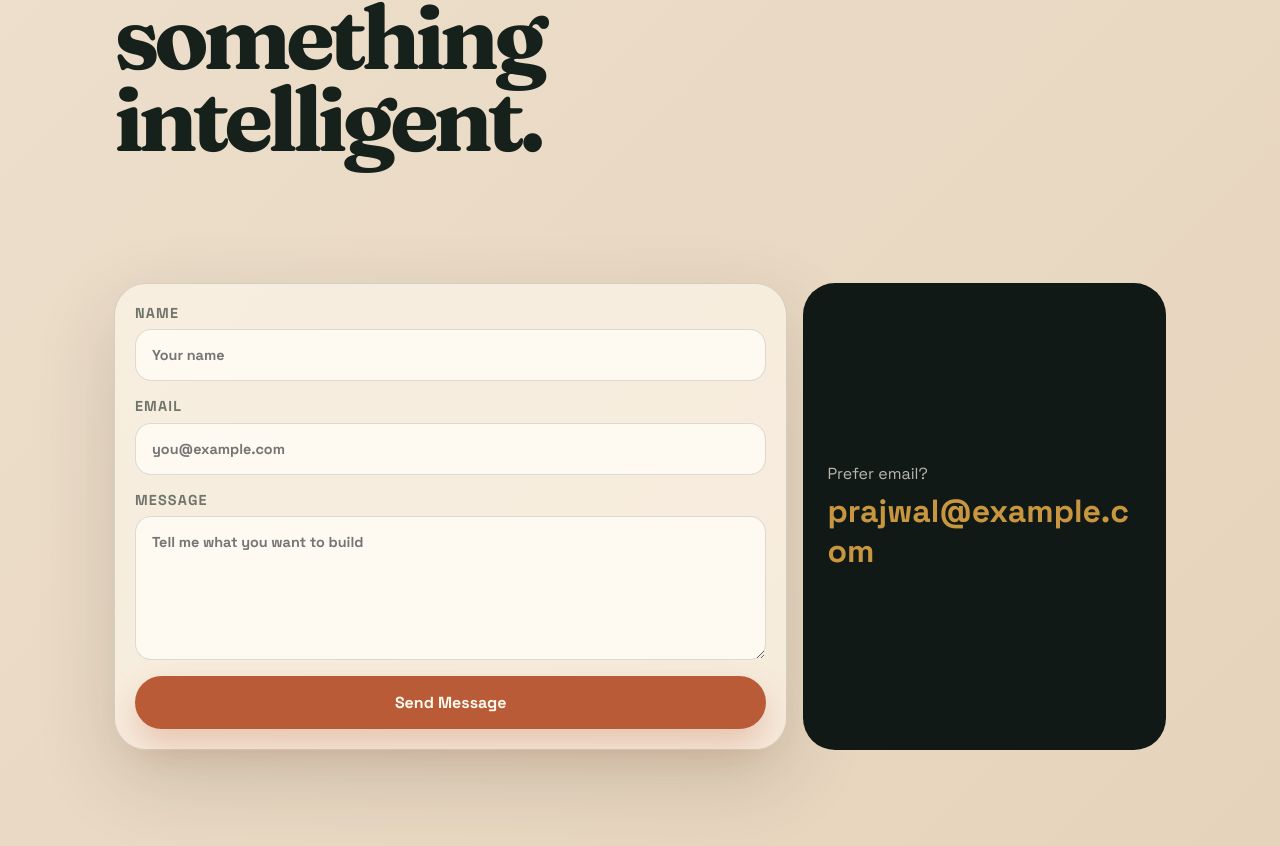
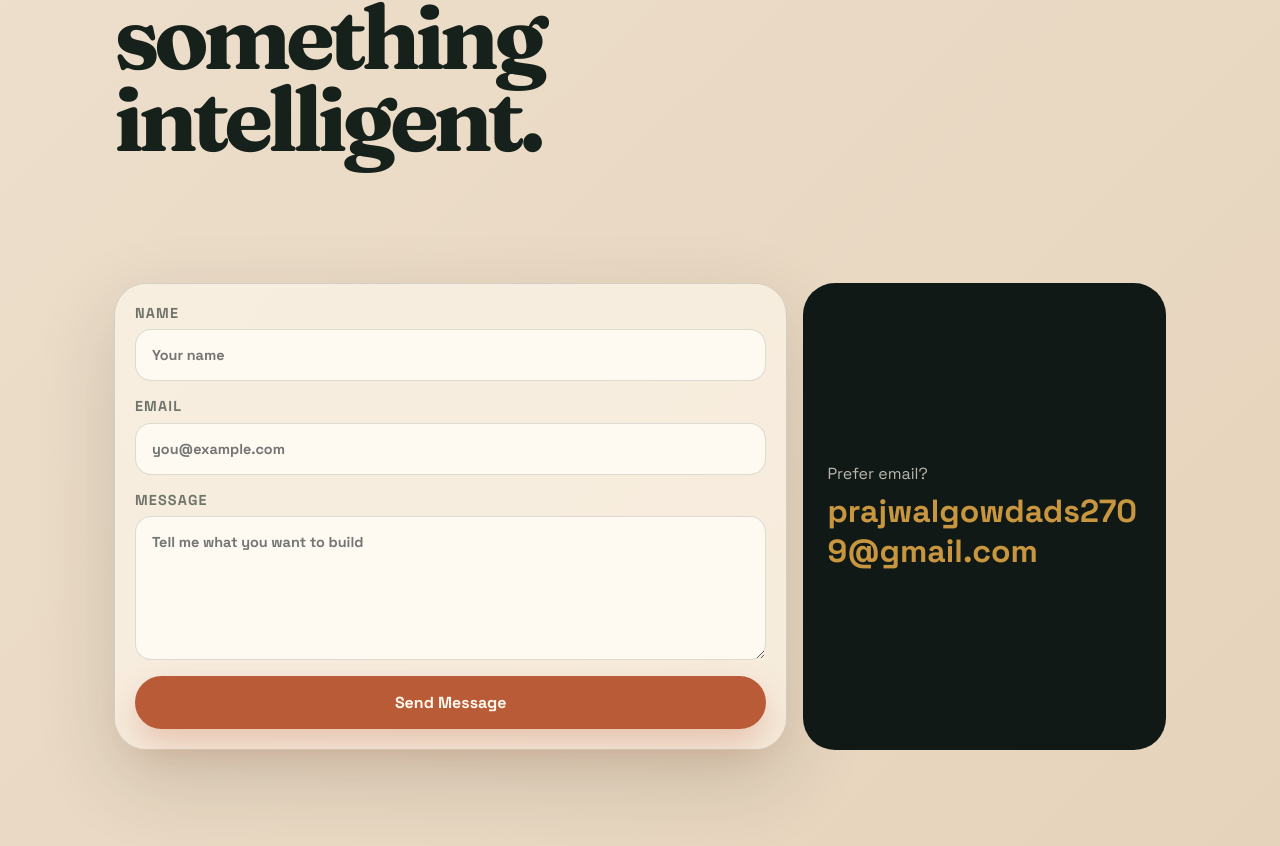
Before and after one commit to prajwalgowdavee/prajwals_portfolio, a Next.js app: page / in a window 1280 px wide. Shown: the part 5748-6594 px from the top of the page. Built offline with nearby package versions, Linux system fonts and the light colour scheme.

Commit message:
modified:   app/page.tsx 	new file:   public/resume.pdf

```diff
--- a/app/page.tsx
+++ b/app/page.tsx
@@ -190,7 +190,7 @@ export default function Home() {
         <p className="eyebrow">Contact</p>
         <h2>Let&apos;s build something intelligent.</h2>
         <div className="contact-panel">
-          <form action="mailto:prajwal@example.com" method="post" encType="text/plain">
+          <form action="mailto:prajwalgowdads2709@gmail.com" method="post" encType="text/plain">
             <label>
               Name
               <input name="name" placeholder="Your name" type="text" />
@@ -209,7 +209,7 @@ export default function Home() {
           </form>
           <div className="direct-contact">
             <p>Prefer email?</p>
-            <a href="mailto:prajwal@example.com">prajwal@example.com</a>
+            <a href="mailto:prajwalgowdads2709@gmail.com">prajwalgowdads2709@gmail.com</a>
           </div>
         </div>
       </section>
```
Also changed, not shown: 1 other file (tests, documents, lock files or other folders).
